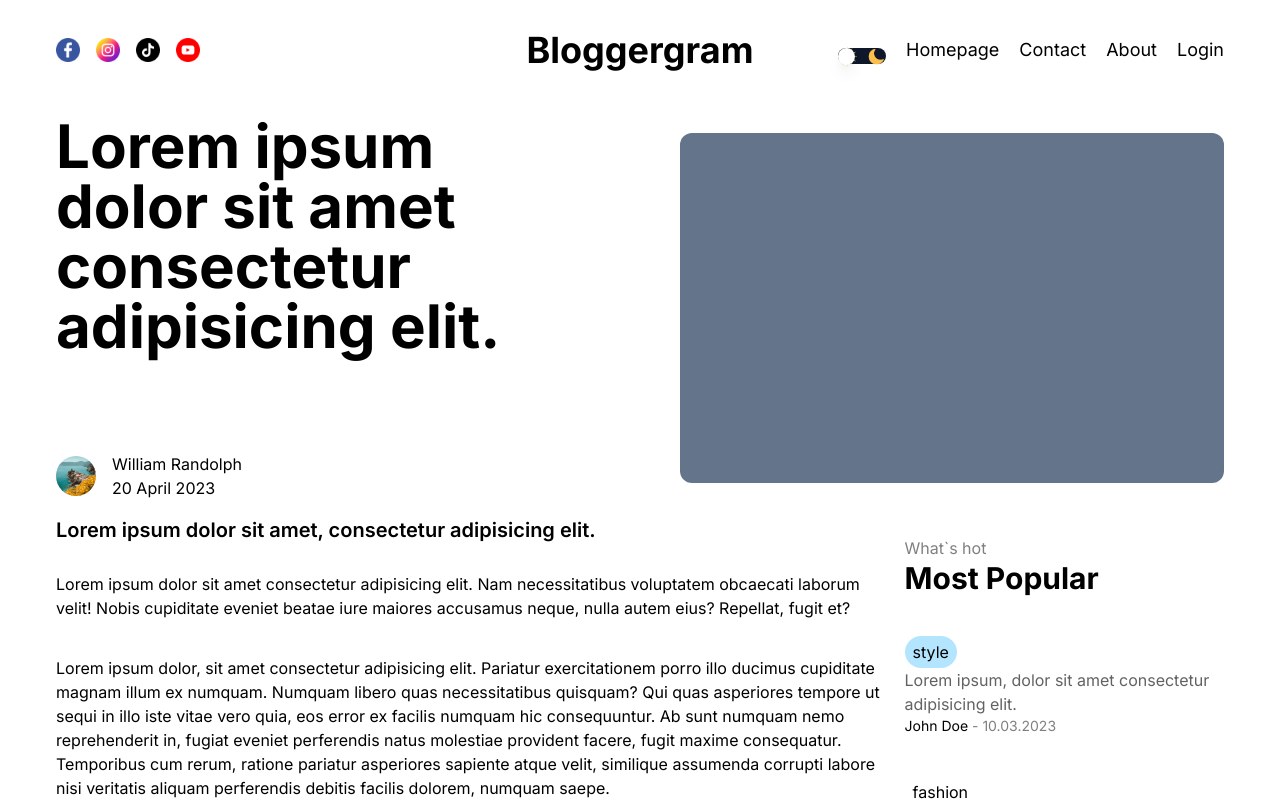
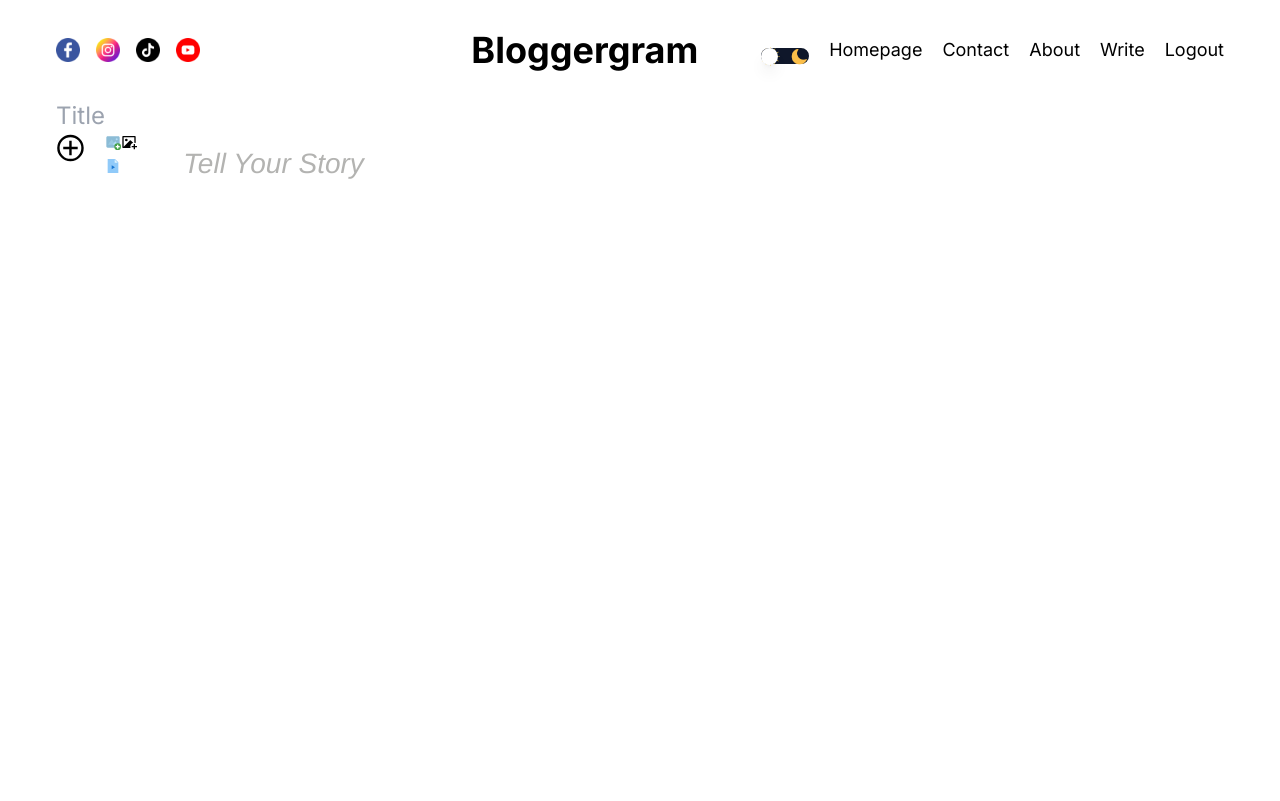
Before and after one commit to Abdul-luh/blogger-gram-, a Next.js app: page /write in a window 1280 px wide. Shown: the top 801 px of the page. Built offline with nearby package versions, Linux system fonts and the light colour scheme.

Commit message:
write page created

```diff
--- a/package.json
+++ b/package.json
@@ -15,8 +15,7 @@
     "next-auth": "^4.24.5",
     "next-themes": "^0.2.1",
     "react": "latest",
-    "react-dom": "latest",
-    "react-icons": "^4.11.0"
+    "react-dom": "latest"
   },
   "devDependencies": {
     "@auth/core": "^0.18.1",
@@ -28,6 +27,8 @@
     "eslint-config-next": "latest",
     "postcss": "latest",
     "prisma": "^5.5.2",
+    "react-icons": "^4.11.0",
+    "react-quill": "^2.0.0",
     "tailwindcss": "latest",
     "typescript": "latest"
   }
--- a/src/app/components/AuthLinks/AuthLinks.tsx
+++ b/src/app/components/AuthLinks/AuthLinks.tsx
@@ -7,7 +7,7 @@ export default function AuthLinks() {
 	const [open, setOpen] = useState(false);
 
 	// TEMPORARY LOGIN STATUS
-	const status = false;
+	const status = true;
 	return (
 		<>
 			{status ? (
--- a/src/app/globals.css
+++ b/src/app/globals.css
@@ -47,3 +47,10 @@ a {
 	color: inherit;
 	text-decoration: none;
 }
+.ql-container {
+	font-size: 28px !important;
+}
+
+.ql-editor.ql-blank::before {
+	color: #b3b3b1 !important;
+}
--- a/src/app/login/page.tsx
+++ b/src/app/login/page.tsx
@@ -3,7 +3,7 @@ import React from "react";
 export default function login() {
 	return (
 		<div className="flex items-center justify-center my-10">
-			<div className="p-10 rounded-xl bg-[var(--softBg)]">
+			<div className="p-10 rounded-xl bg-[var(--softBg)] shadow-md">
 				<div className="py-3 px-4 mb-6 bg-[#ff5555] text-white rounded-md">
 					Sign in With Google
 				</div>
--- /dev/null
+++ b/src/app/write/page.tsx
@@ -0,0 +1,59 @@
+"use client";
+import React, { useState } from "react";
+import { GrAddCircle } from "react-icons/gr";
+import { FcAddImage, FcVideoFile } from "react-icons/fc";
+import { RiImageAddFill } from "react-icons/ri";
+import ReactQuill from "react-quill";
+import "react-quill/dist/quill.bubble.css";
+
+export default function Write() {
+	const [open, setOpen] = useState(true);
+	const [value, setValue] = useState("");
+
+	const handleOpen = () => {
+		setOpen(!open);
+	};
+
+	return (
+		<div>
+			<input type="text" placeholder="Title" className=" bg-none text-2xl" />
+
+			<div className="flex gap-5 h-[700px] text-[var(--textColor)]">
+				{/* <button
+					className="w-8 h-8 rounded-full bg-transparent flex justify-center items-center border-[var(--textColor)] border"
+					onClick={handleOpen}>
+				</button> */}
+				<GrAddCircle
+					// width={60}
+					// height={60}
+					size={60}
+					onClick={handleOpen}
+					className="w-8 h-8"
+				/>
+
+				{open && (
+					<div>
+						<button>
+							<FcAddImage width={60} height={60} />
+						</button>
+
+						<button>
+							<RiImageAddFill width={60} height={60} />
+						</button>
+
+						<button>
+							<FcVideoFile width={60} height={60} />
+						</button>
+					</div>
+				)}
+				<ReactQuill
+					theme="bubble"
+					value={value}
+					onChange={setValue}
+					placeholder="Tell Your Story"
+					className="text-xl w-full"
+				/>
+			</div>
+		</div>
+	);
+}
```
Also changed, not shown: 1 other file (tests, documents, lock files or other folders).
